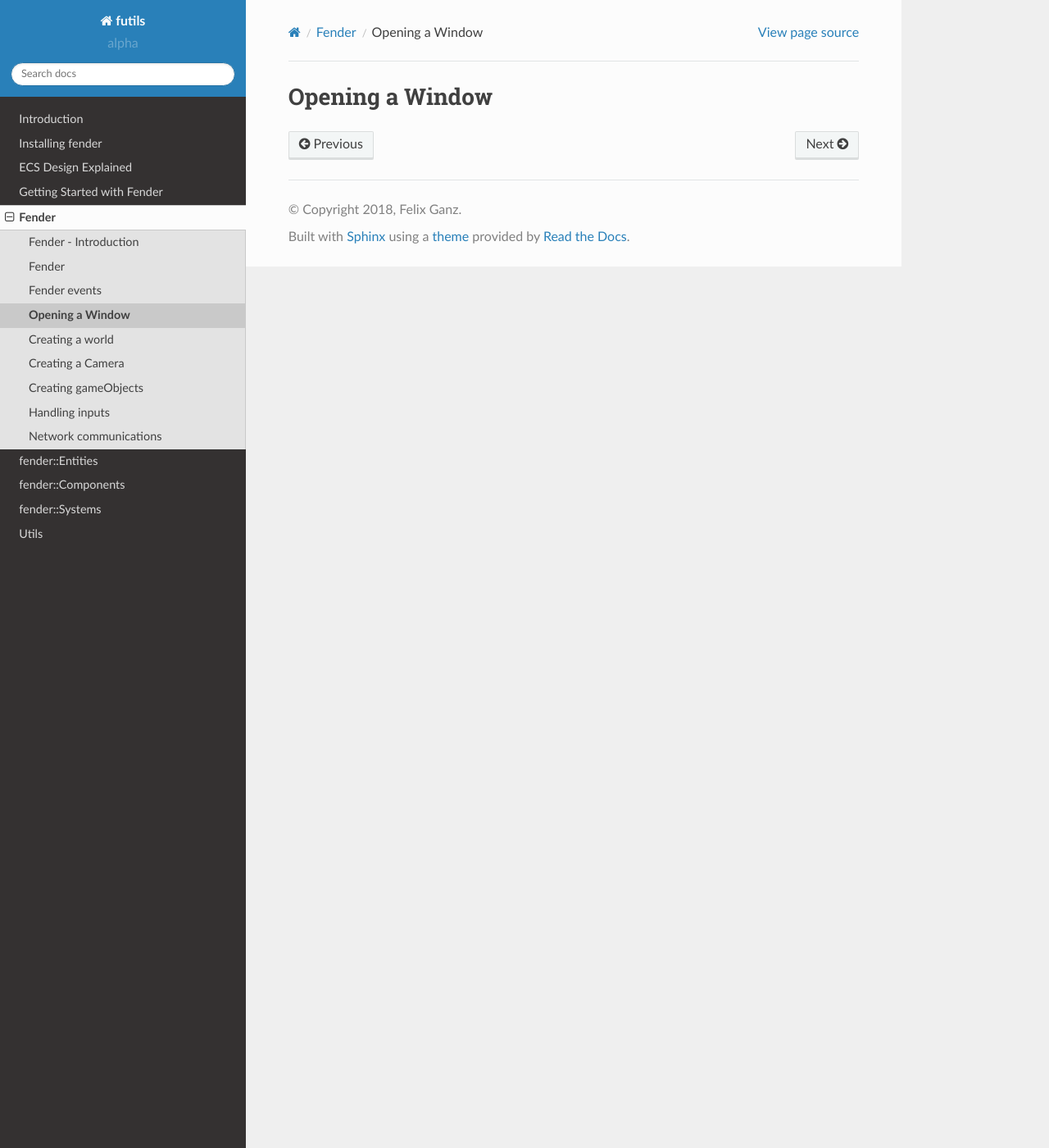
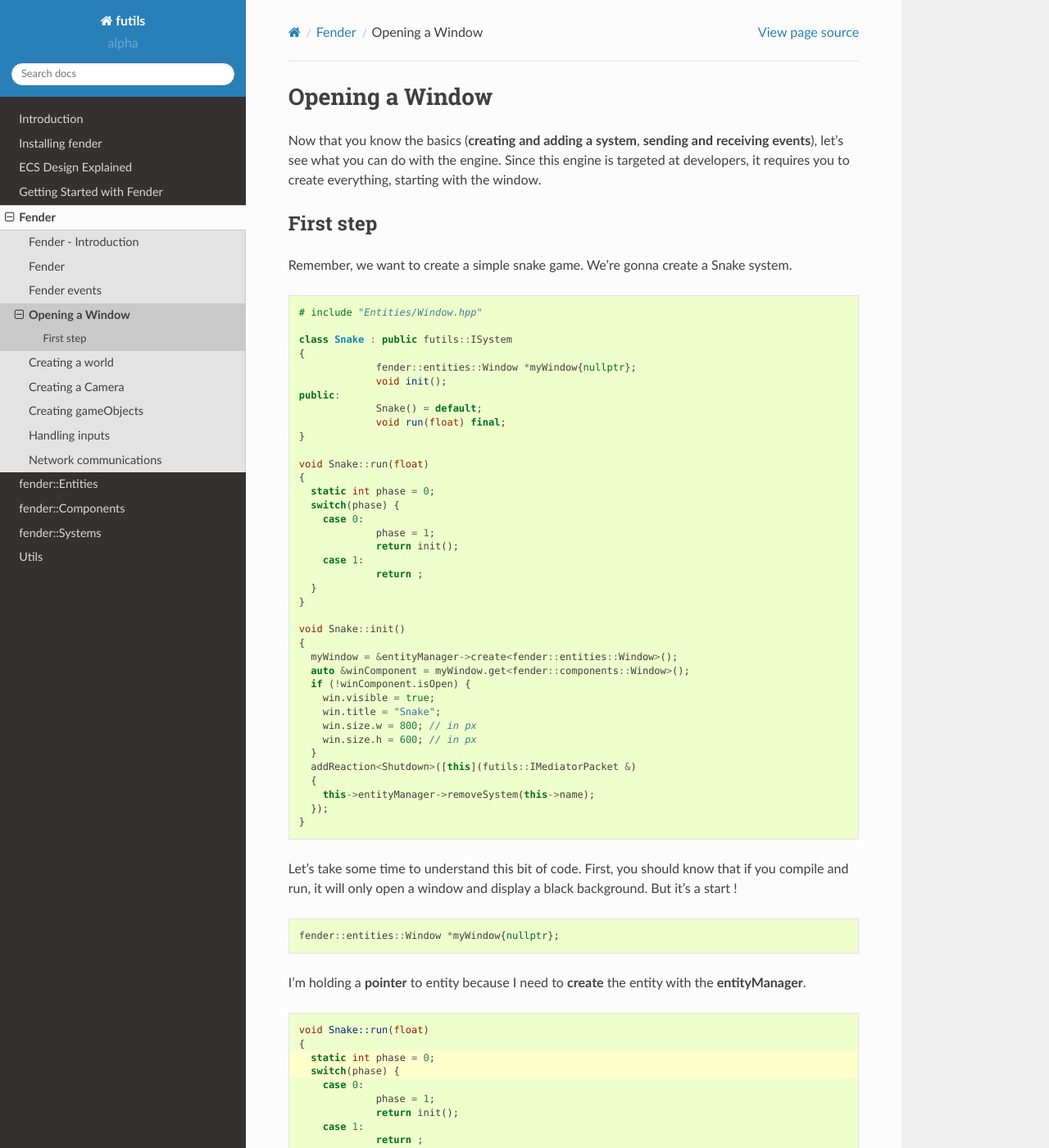
Before and after one commit to ganzf/futils, a Sphinx documentation site: the page built from docs/fender/window.rst, in a window 1280 px wide and 1400 px high. Shown: the whole window at 82% size. Built offline with Sphinx 7.4.7 and the Read the Docs theme 2.0.0, drawn with Linux system fonts in a browser that asks for light colours; some of the changed text lies outside the part shown.

Commit message:
window started in the doc

```diff
--- a/docs/fender/index.rst
+++ b/docs/fender/index.rst
@@ -28,3 +28,9 @@ Notations
 +------------+------------------------------------+
 | { Name }   | Indicates that name is a trinity   |
 +------------+------------------------------------+
+
+Tutorial goal
+-------------
+
+In this tutorial you will learn how to use fender to create a simple snake game.
+**This is a work in progress** : you may not actually build an entire game with this tutorial, as it is written during development of the engine.
--- a/docs/fender/window.rst
+++ b/docs/fender/window.rst
@@ -1,2 +1,77 @@
 Opening a Window
 ================
+
+Now that you know the basics (**creating and adding a system**, **sending and receiving events**), let's see what you can do with the engine.
+Since this engine is targeted at developers, it requires you to create everything, starting with the window.
+
+First step
+----------
+
+Remember, we want to create a simple snake game. We're gonna create a Snake system.
+
+.. code-block:: cpp
+
+   # include "Entities/Window.hpp"
+
+   class Snake : public futils::ISystem
+   {
+                fender::entities::Window *myWindow{nullptr};
+                void init();
+   public:
+                Snake() = default;
+                void run(float) final;
+   }
+
+   void Snake::run(float)
+   {
+     static int phase = 0;
+     switch(phase) {
+       case 0:
+                phase = 1;
+                return init();
+       case 1:
+                return ;
+     }
+   }
+
+   void Snake::init()
+   {
+     myWindow = &entityManager->create<fender::entities::Window>();
+     auto &winComponent = myWindow.get<fender::components::Window>();
+     if (!winComponent.isOpen) {
+       win.visible = true;
+       win.title = "Snake";
+       win.size.w = 800; // in px
+       win.size.h = 600; // in px
+     }
+     addReaction<Shutdown>([this](futils::IMediatorPacket &)
+     {
+       this->entityManager->removeSystem(this->name);
+     });
+   }
+
+Let's take some time to understand this bit of code. First, you should know that if you compile and run, it will only open a window and display a black background.
+But it's a start !
+
+.. code-block:: cpp
+
+   fender::entities::Window *myWindow{nullptr};
+
+I'm holding a **pointer** to entity because I need to **create** the entity with the **entityManager**.
+
+.. code-block:: cpp
+   :emphasize-lines: 3,4
+
+   void Snake::run(float)
+   {
+     static int phase = 0;
+     switch(phase) {
+       case 0:
+                phase = 1;
+                return init();
+       case 1:
+                return ;
+     }
+   }
+
+I'm using a static int to switch **states** : i'll initialize once and then forever just return.
```
Also changed, not shown: docs/gettingstarted.rst (+22 -0 lines).
